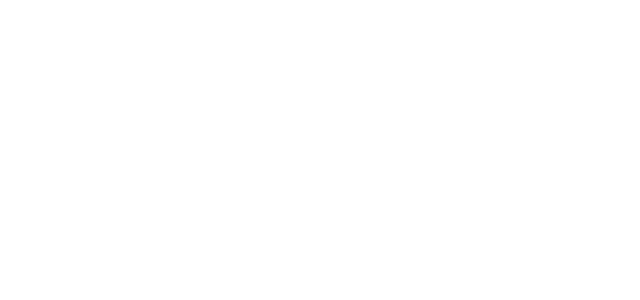
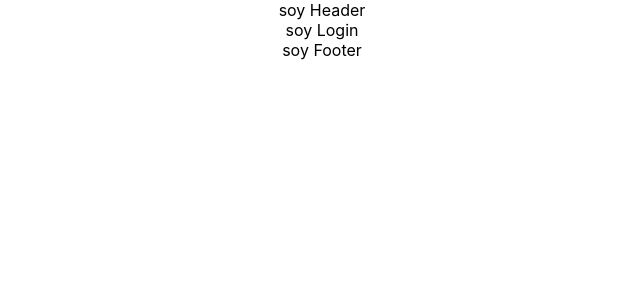
Before and after one commit to RafaelOrti/2.frontend-PERN-inteligencia-artificial-vision-artificial, a React (Create React App) app in the folder app-ia-peliculas/: page /login in a window 1280 px wide. Shown: the top 300 px of the page, without its empty margins (318-958 px from the left). Built offline with nearby package versions, Linux system fonts and the light colour scheme.

Commit message:
Define structure of Home
header, footer and Routes

```diff
--- a/app-ia-peliculas/src/App.js
+++ b/app-ia-peliculas/src/App.js
@@ -2,10 +2,34 @@
 import './App.css';
 
 import {BrowserRouter, Routes, Route} from 'react-router-dom';
+import Header from './Components/Header/Header';
+import Footer from './Components/Footer/Footer';
+import Home from './Containers/Home/Home';
+import Login from './Containers/Login/Login';
+
 
 function App() {
   return (
     <div className="App">
+
+      <BrowserRouter>
+
+        <Header/>
+
+        <Routes>
+
+        <Route path="/" element={<Home/>}/>
+        <Route path="/login" element={<Login/>}/>
+
+
+
+        </Routes>
+
+
+
+        <Footer/>
+
+      </BrowserRouter>
 
     </div>
   );
--- a/app-ia-peliculas/src/Components/Footer/Footer.jsx
+++ b/app-ia-peliculas/src/Components/Footer/Footer.jsx
@@ -0,0 +1,13 @@
+import React from 'react';
+
+import './Footer.css';
+
+const Footer = () => {
+    return (
+        <div>
+            soy Footer
+        </div>
+    )
+}
+
+export default Footer;
--- a/app-ia-peliculas/src/Components/Header/Header.jsx
+++ b/app-ia-peliculas/src/Components/Header/Header.jsx
@@ -0,0 +1,13 @@
+import React from 'react';
+
+import './Header.css';
+
+const Header = () => {
+    return (
+        <div>
+            soy Header
+        </div>
+    )
+}
+
+export default Header;
```
